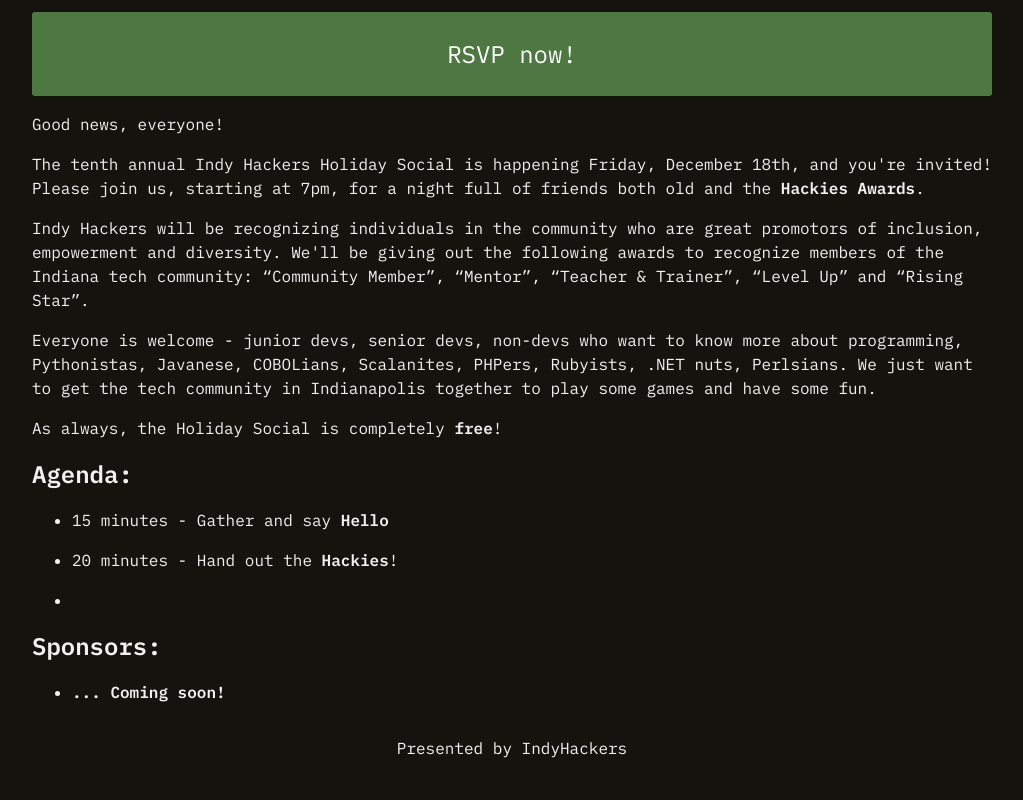
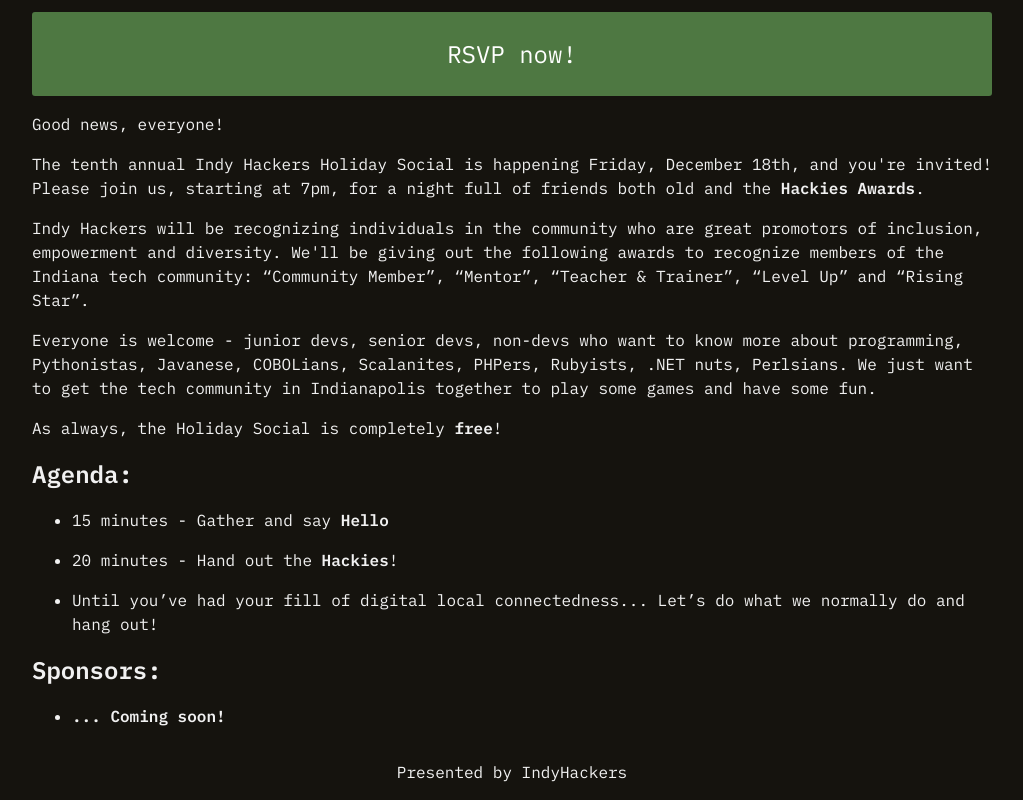
Before and after one commit to wuz/indyhackers-holiday, a plain HTML site: page index.html in a window 1280 px wide. Shown: the part 686-1486 px from the top of the page, without its empty margins (128-1151 px from the left). Before the commit the page ends 1462 px from the top, so only its background shows below. Drawn offline with Linux system fonts and the light colour scheme.

Commit message:
Add more agenda

```diff
--- a/index.html
+++ b/index.html
@@ -70,7 +70,10 @@
 				<ul>
 					<li>15 minutes - Gather and say <strong>Hello</strong></li>
 					<li>20 minutes - Hand out the <strong>Hackies</strong>!</li>
-					<li></li>
+					<li>
+						Until you’ve had your fill of digital local connectedness... Let’s do what we normally do and
+						hang out!
+					</li>
 				</ul>
 				<h2>Sponsors:</h2>
 				<ul>
```
